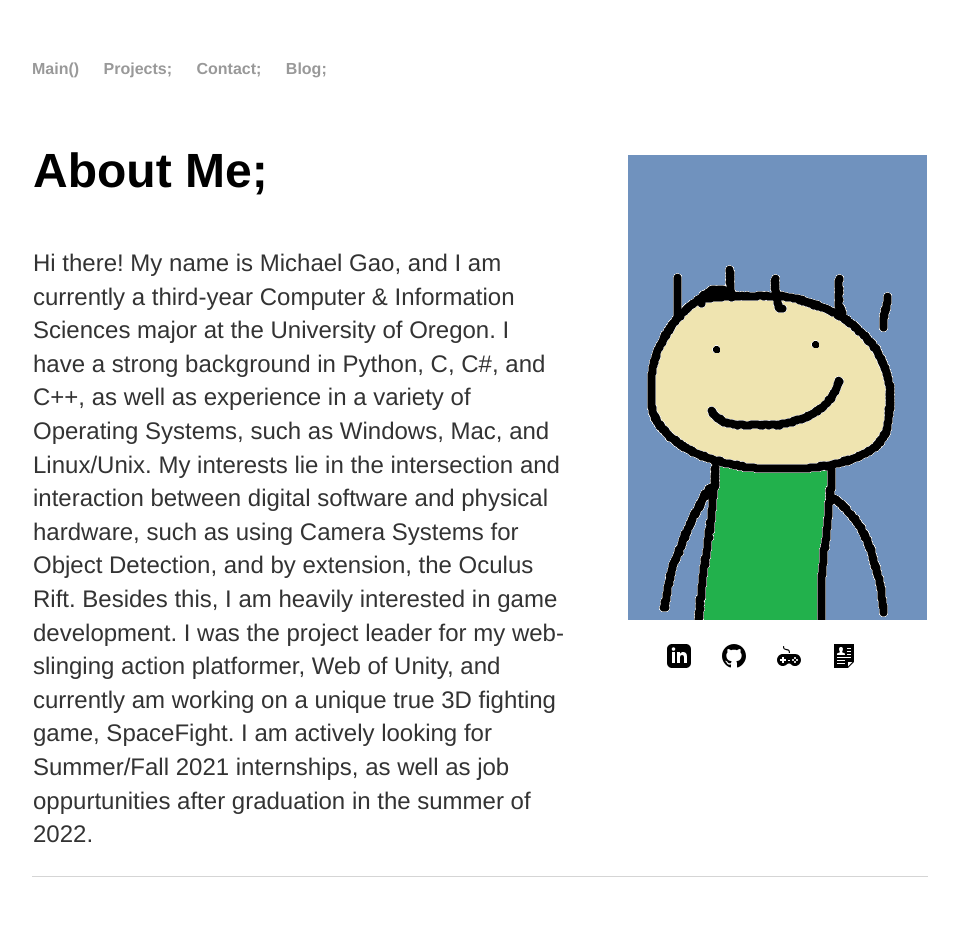
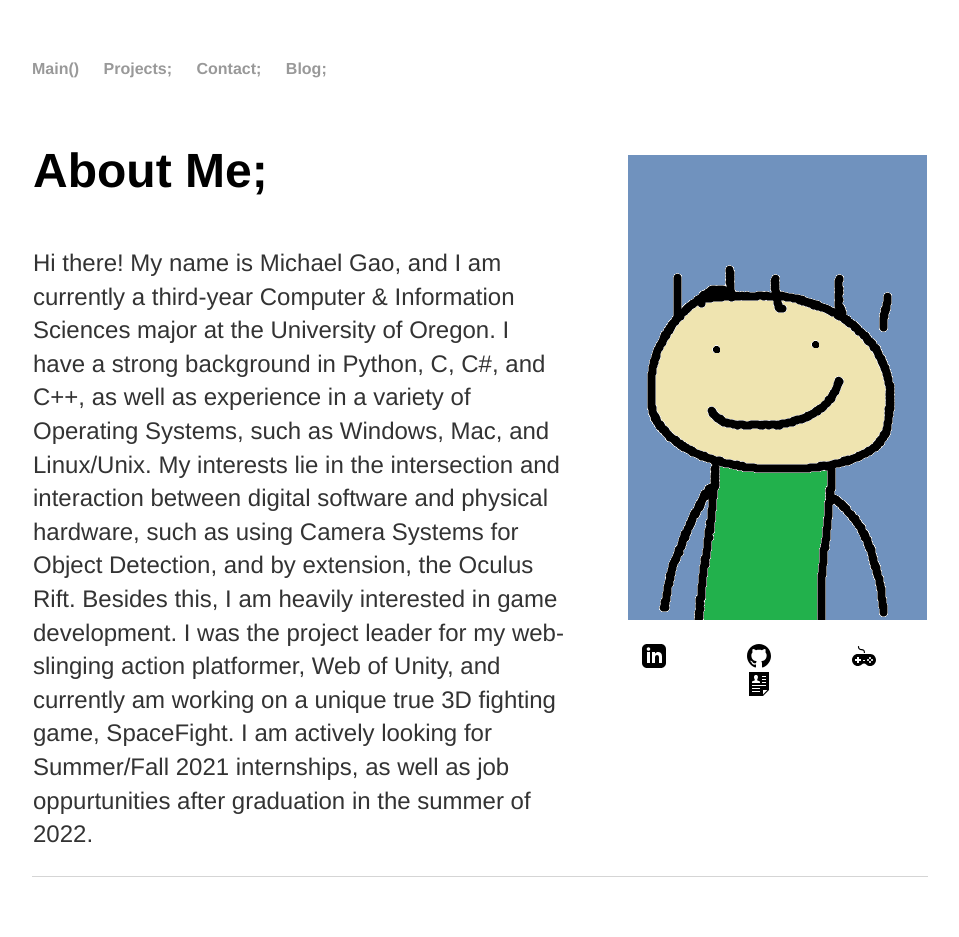
Before and after one commit to michael-c-gao/WebsiteOfMichael, a Jekyll site: the page built from index.html, in a window 1280 px wide. Shown: the whole page, without its empty margins (160-1119 px from the left). Built offline with Jekyll 4.4.1, drawn with Linux system fonts in a browser that asks for light colours.

Commit message:
Update index.html

```diff
--- a/index.html
+++ b/index.html
@@ -34,9 +34,9 @@ title: Michael C. Gao
 	<div align="center"><img style="padding-left: 60px; padding-bottom: 20px; padding-top: 60px;" src="selfportrait.png" alt="Self Portrait"></div>
 	<div align="center">
 		 <pade><a id="linkedin" href="https://www.linkedin.com/in/michael-c-gao/"><img src="logo/linkedin.svg" alt="linkedin"></a></pade> &nbsp; &nbsp; &nbsp;
-		 <a id="github" href="https://github.com/michael-c-gao"><img src="logo/github.svg" alt="github"></a> &nbsp; &nbsp; &nbsp;
-		 <a id="itchio" href="https://mexhal.itch.io/"><img src="logo/game.svg" alt="itchio"></a>  &nbsp; &nbsp; &nbsp;
-		 <a id="resume" href="https://michael-c-gao.github.io/GaoMichaelResume.pdf"><img src="logo/resume.svg" alt="resume"></a>&nbsp; &nbsp; &nbsp;</div>
+		 <pade><a id="github" href="https://github.com/michael-c-gao"><img src="logo/github.svg" alt="github"></a></pade> &nbsp; &nbsp; &nbsp;
+		 <pade><a id="itchio" href="https://mexhal.itch.io/"><img src="logo/game.svg" alt="itchio"></a></pade>  &nbsp; &nbsp; &nbsp;
+		 <pade><a id="resume" href="https://michael-c-gao.github.io/GaoMichaelResume.pdf"><img src="logo/resume.svg" alt="resume"></a></pade> &nbsp; &nbsp; &nbsp;</div>
 	</div>
 	</section>
 </section>
```
